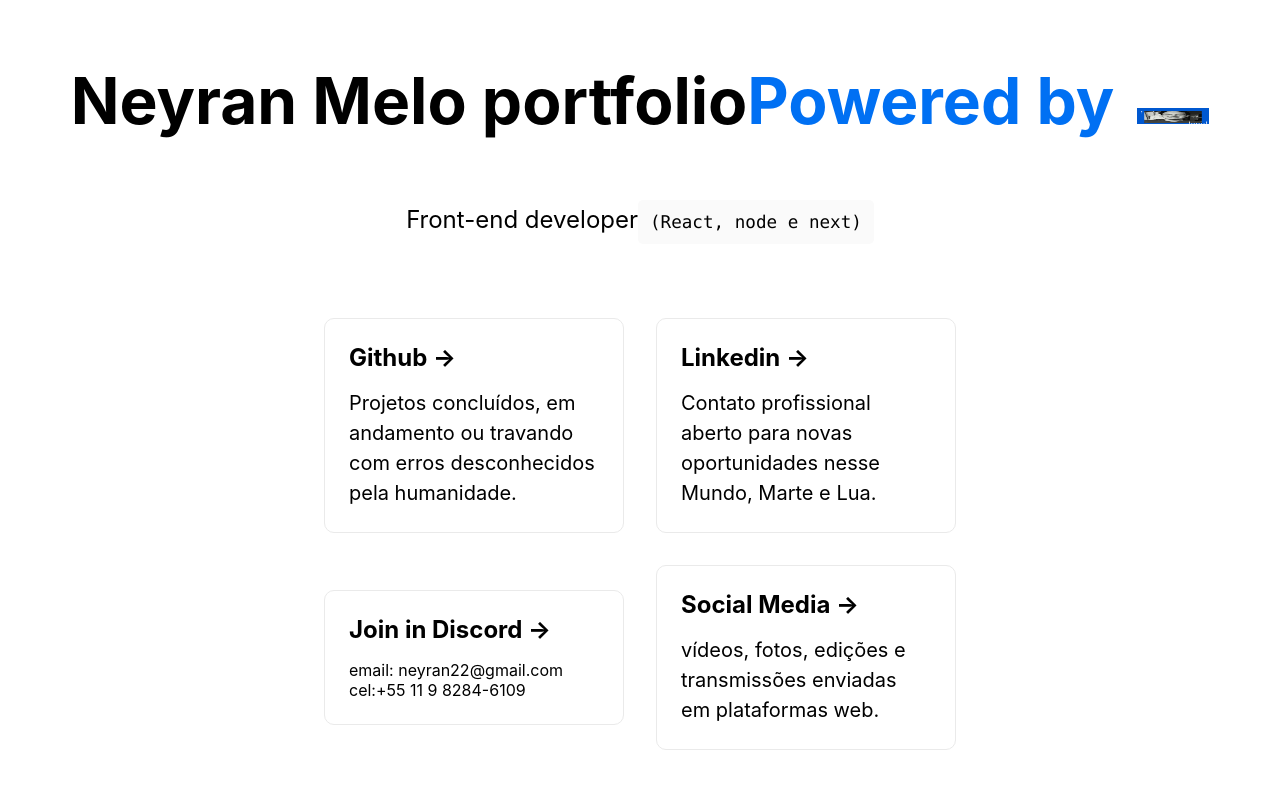
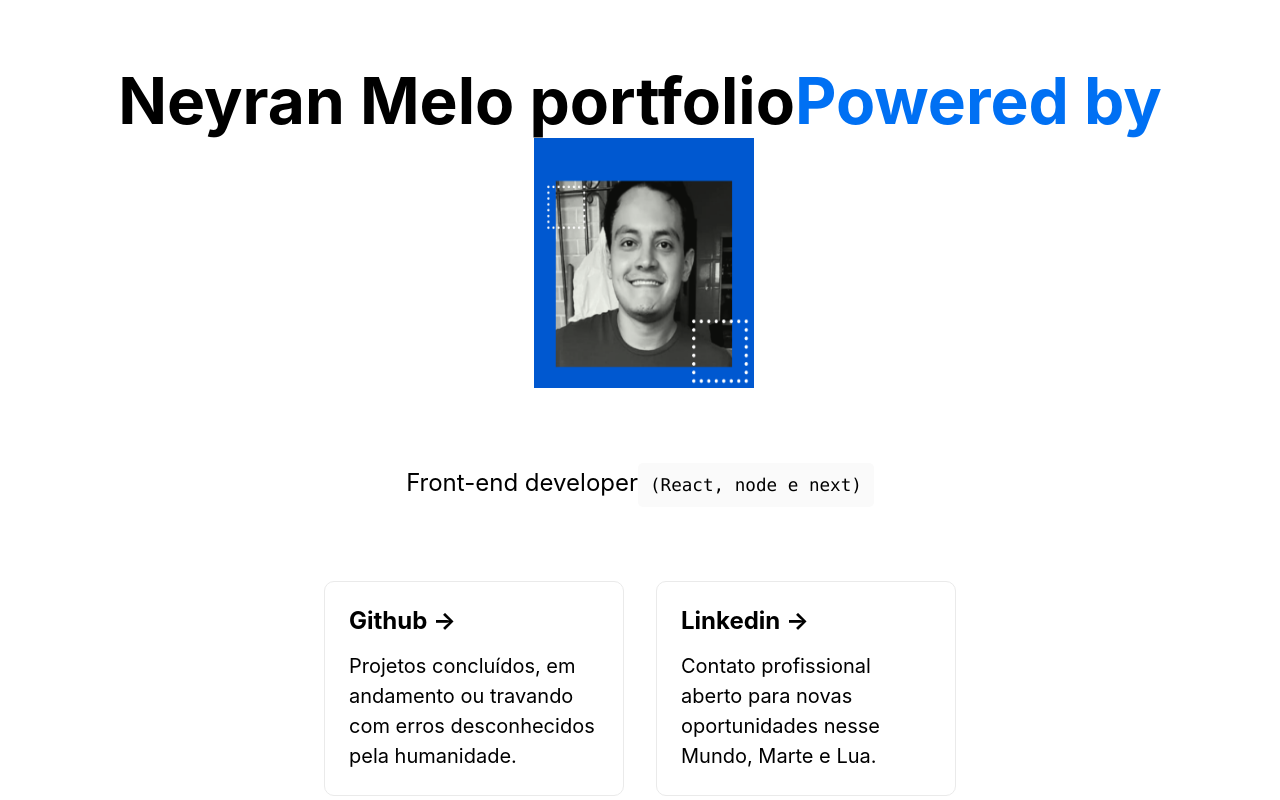
Before and after one commit to neyranms/phylcus, a Next.js app: page / in a window 1280 px wide. Shown: the top 800 px of the page. Built offline with nearby package versions, Linux system fonts and the light colour scheme.

Commit message:
imageTest15

```diff
--- a/pages/index.js
+++ b/pages/index.js
@@ -16,14 +16,10 @@ export default function Home() {
 
         <h1 className={styles.title}>
           Neyran Melo portfolio
-          <a
-          href="https://vercel.com?utm_source=create-next-app&utm_medium=default-template&utm_campaign=create-next-app"
-          target="_blank"
-          rel="noopener noreferrer"
-          >
+          <a>
           Powered by{' '}
           <span className={styles.logo}>
-            <Image src="/perfil.png" alt="perfil" width={72} height={16} />
+            <Image src="/perfil.png" alt="perfil" width={220} height={250} />
           </span>
         </a>
         </h1>
```
